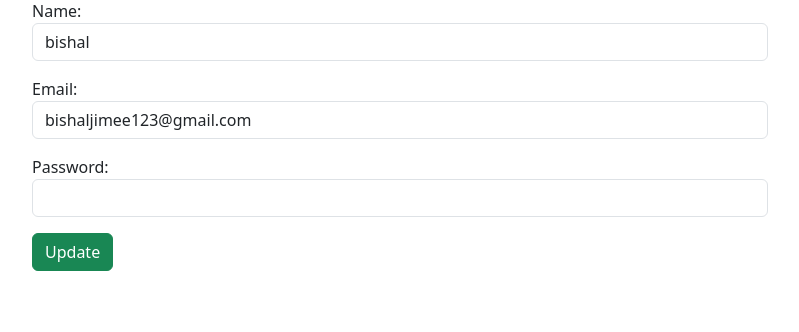
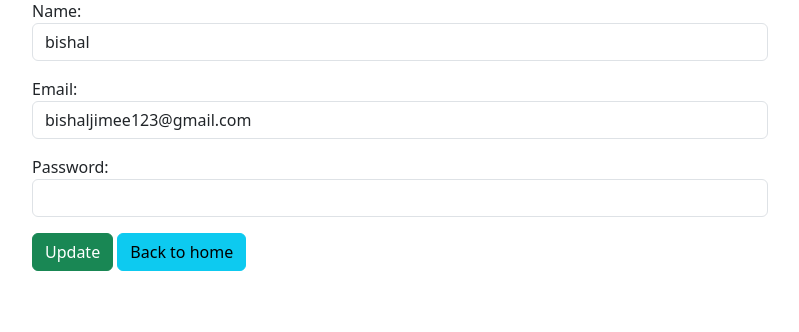
Before and after one commit to turttlehouse/CRUD-project-Django, a Django app: page /update/3/ in a window 1280 px wide. Shown: the part 174-506 px from the top of the page, without its empty margins (240-1039 px from the left). Run offline with Django 4.2, Linux system fonts and the light colour scheme; data comes from the database, SQL or seed files in the repository; some libraries are stand-ins or nearby versions.

Commit message:
back to home button added inside update page

```diff
--- a/enroll/templates/enroll/updatestudent.html
+++ b/enroll/templates/enroll/updatestudent.html
@@ -10,6 +10,7 @@
             {% csrf_token %}
             {{form.as_p}}
             <input type="submit" class="btn btn-success" value="Update">
+            <a href="{% url 'addandshow' %}" class="btn btn-info">Back to home</a>
         </form>
     </div>
 </div>
```
